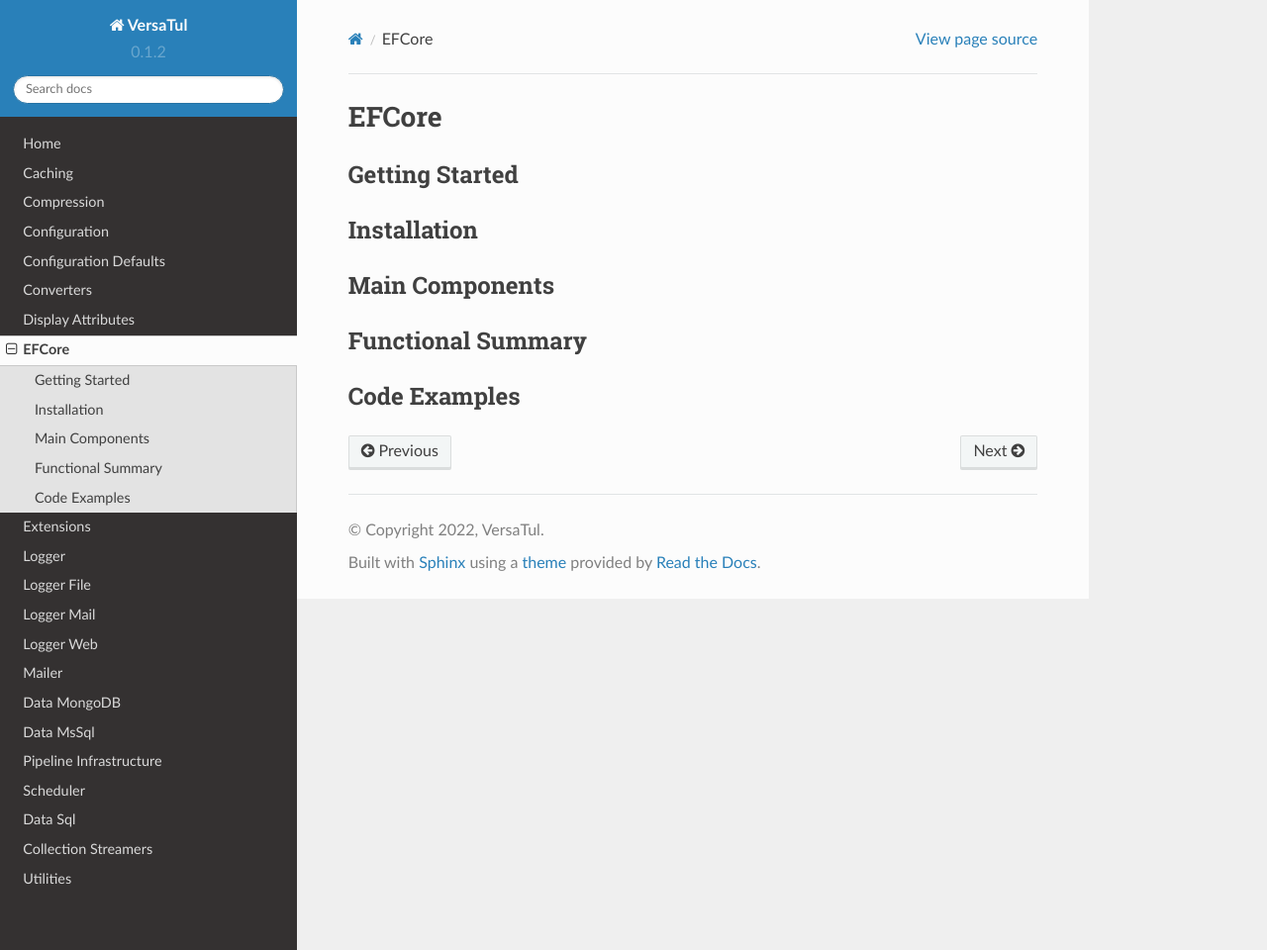
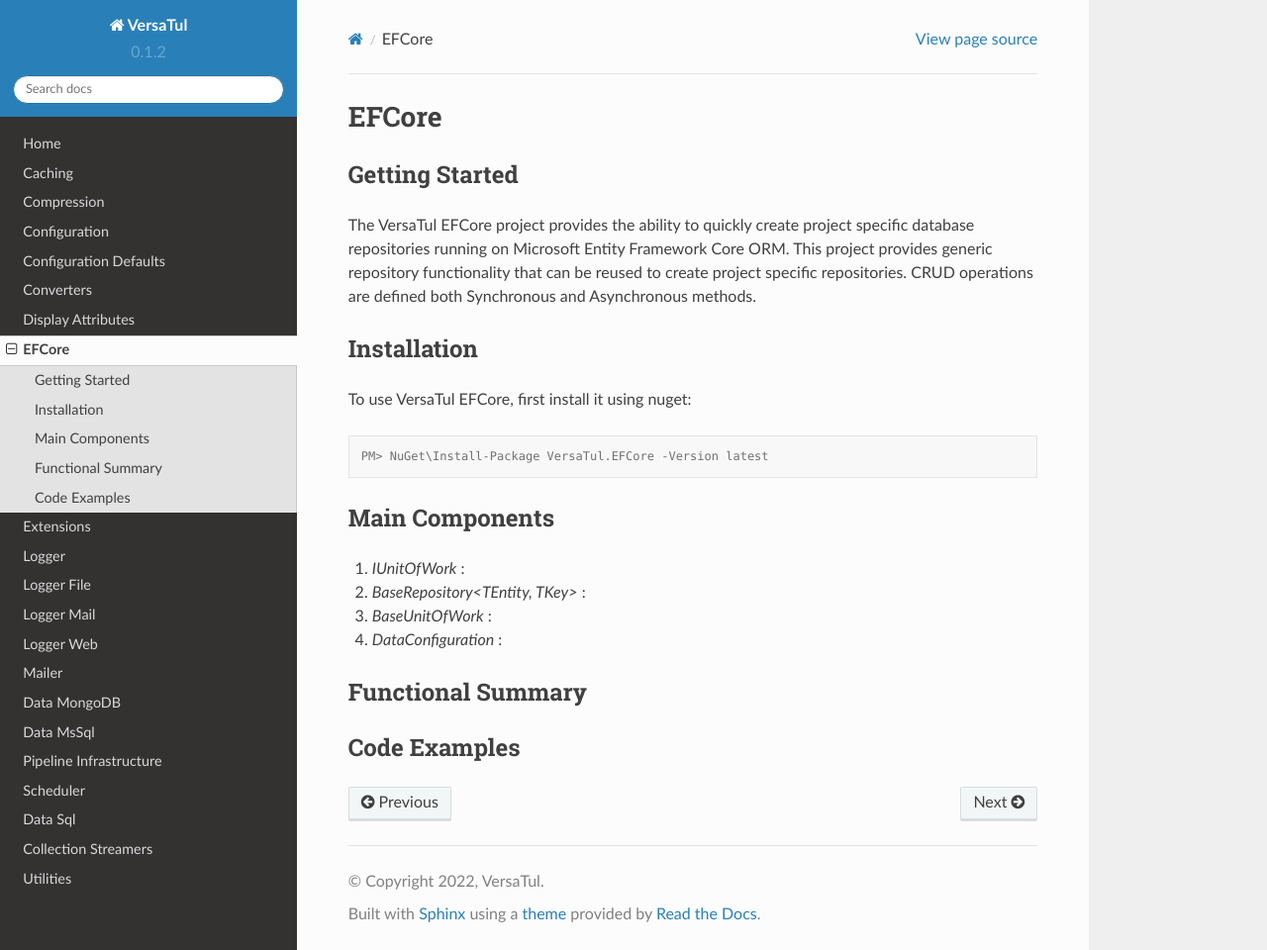
Before and after one commit to BjornWilliams/DocsVersaTul, a Sphinx documentation site: the page built from docs/source/efcore.rst, in a window 1280 px wide and 960 px high. Shown: the whole window at 99% size. Built offline with Sphinx 7.4.7 and the Read the Docs theme 2.0.0, drawn with Linux system fonts in a browser that asks for light colours.

Commit message:
Update efcore.rst
Added EFcore documentation

```diff
--- a/docs/source/efcore.rst
+++ b/docs/source/efcore.rst
@@ -3,12 +3,26 @@
 
 Getting Started
 ----------------
+The VersaTul EFCore project provides the ability to quickly create project specific database repositories running on Microsoft Entity Framework Core ORM.
+This project provides generic repository functionality that can be reused to create project specific repositories.
+CRUD operations are defined both Synchronous and Asynchronous methods.
 
 Installation
 ------------
 
+To use VersaTul EFCore, first install it using nuget:
+
+.. code-block:: console
+
+    PM> NuGet\Install-Package VersaTul.EFCore -Version latest
+
 Main Components
 ----------------
+#. `IUnitOfWork` :
+#. `BaseRepository<TEntity, TKey>` :
+#. `BaseUnitOfWork` :
+#. `DataConfiguration` :
+
 
 Functional Summary
 ------------------
```
